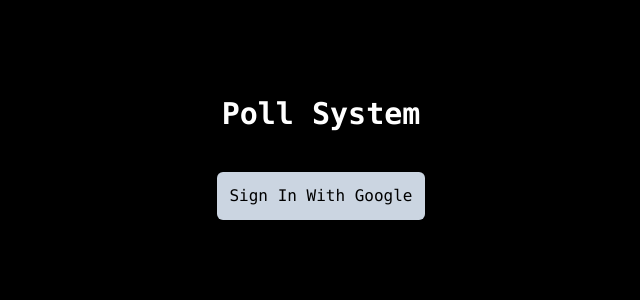
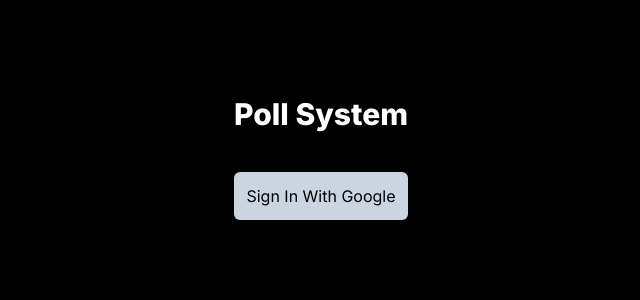
Before and after one commit to Arukuen/poll-system, a Next.js app: page / in a window 1280 px wide. Shown: the top 300 px of the page, without its empty margins (319-959 px from the left). Built offline with nearby package versions, Linux system fonts and the light colour scheme; no server answers.

Commit message:
fix: remove unnecessary css

```diff
--- a/app/page.tsx
+++ b/app/page.tsx
@@ -18,15 +18,15 @@
   }, [user])
 
   if (loading)
-    return <div>Loading...</div>;
+    return <div className='text-center text-4xl'>Loading...</div>;
 
   async function signIn() {
     const res = await signInWithPopup(auth, provider);
   }
 
   return (
-    <main className="flex min-h-screen flex-col items-center justify-between p-24 font-mono">
-      <div className="z-10 w-full max-w-5xl items-center justify-between lg:w-3/5 text-center">
+    <main className="flex min-h-screen flex-col items-center p-24">
+      <div className="w-full items-center justify-between text-center">
         <h1 className="text-3xl font-extrabold text-center">Poll System</h1>
         <button className="bg-slate-300 text-black rounded-md p-3 m-10 text-base" onClick={signIn}>Sign In With Google</button>
       </div>
```
